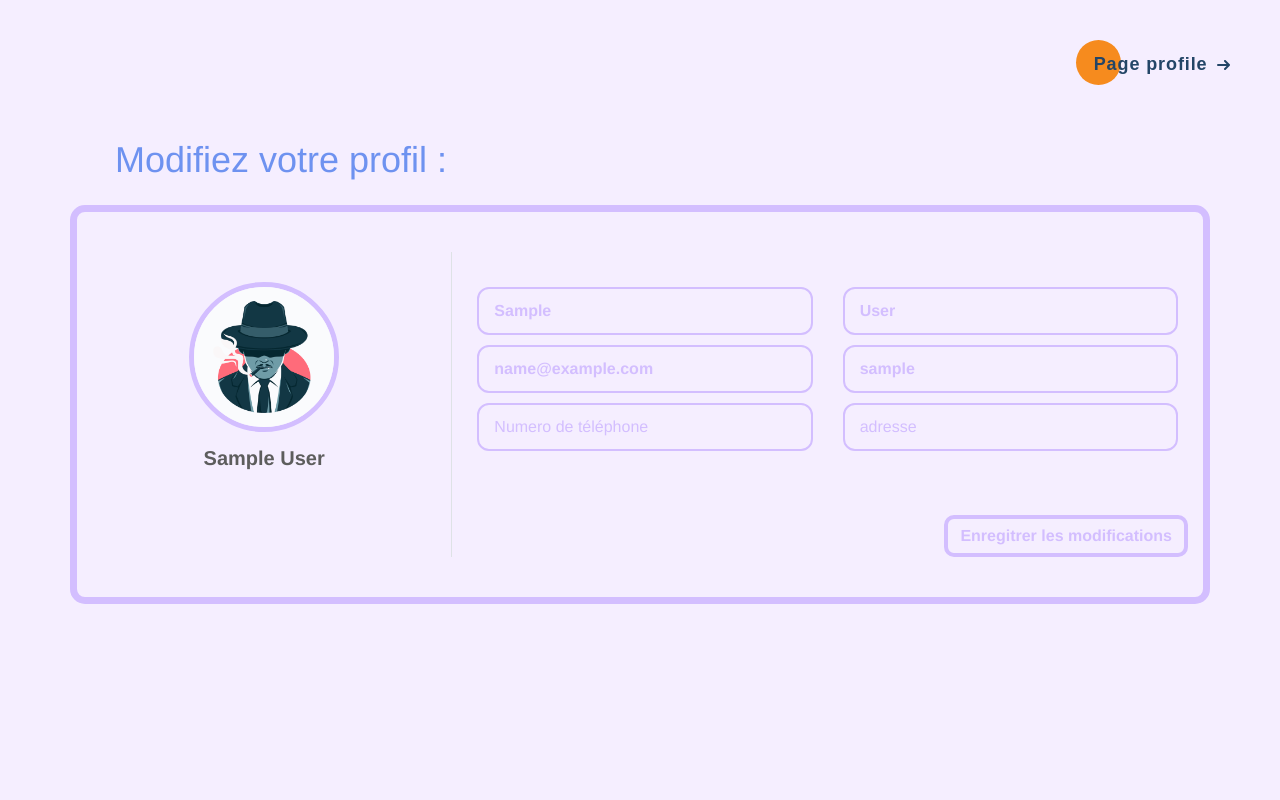
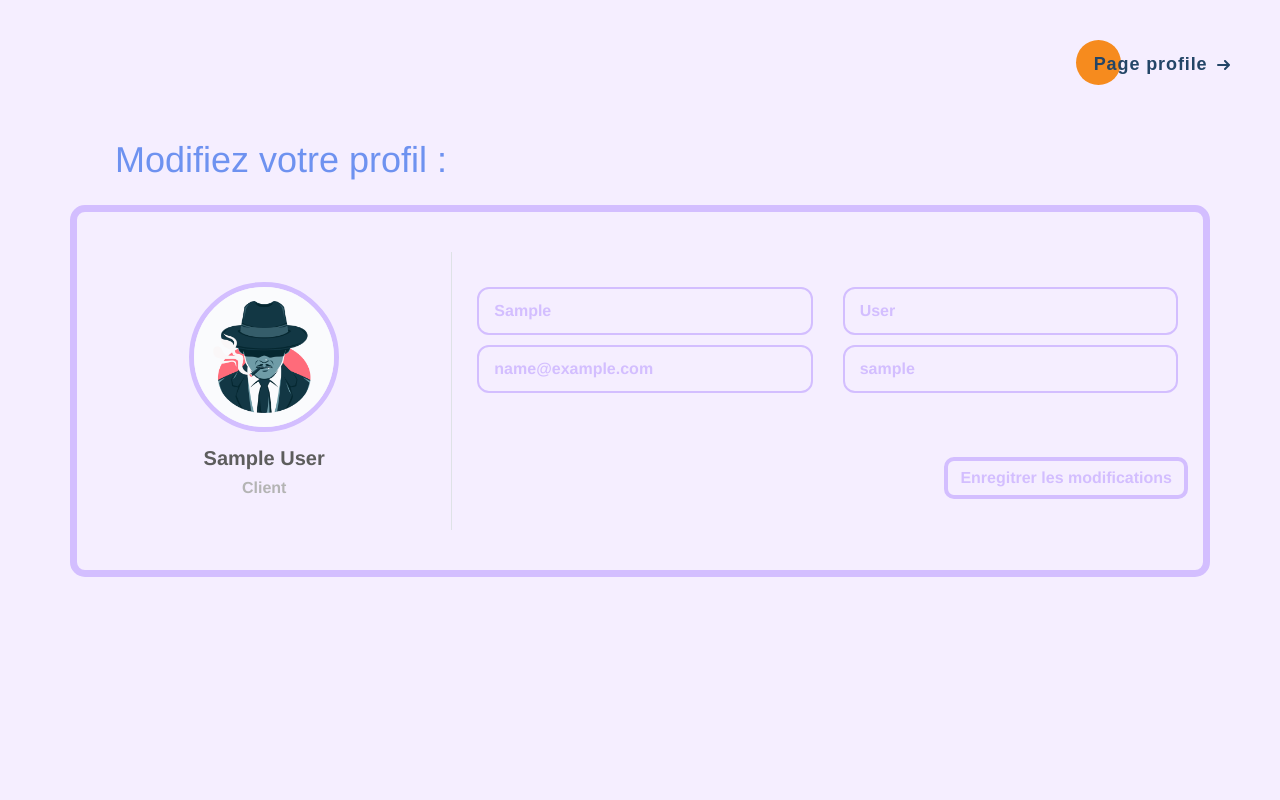
Before and after one commit to kanemamine/projet1_kanem_amine, a PHP site: page /editProfil.php in a window 1280 px wide. Run offline with PHP 8.4, Linux system fonts and the light colour scheme; the visitor is signed in with stand-in values (Sample User, id 1); tables that the repository leaves empty or names only in its code hold one stand-in row (values such as "Sample post"); data that the repository does not hold is empty; some libraries are stand-ins or nearby versions.

Commit message:
Réparation de la fonction de modification du profil

```diff
--- a/files/editProfil.php
+++ b/files/editProfil.php
@@ -45,9 +45,9 @@ $actual_page = 'editProfil.php';
                             echo '<span class="name font-weight-bold">' . $userInfo[0]['fname'] . ' ' . $userInfo[0]['lname'] . '</span>
                                 <span class="text-black-50">';
 
-                                if($userInfo[0]['user_role'] == 1) {
+                                if($userInfo[0]['role_id'] == 1) {
                                     echo '<span class="poste text-black-50">' . "Client". '</span>';
-                                }else if($userInfo[0]['user_role'] == 2){
+                                }else if($userInfo[0]['role_id'] == 2){
                                     echo '<span class="poste text-black-50">' . "Administrateur" . '</span>';
                                     };
                                 echo '</span></div>';
@@ -55,12 +55,6 @@ $actual_page = 'editProfil.php';
                     </div>
                     <div class="col-md-8">
                         <div class="p-3 py-5">
-                            <!-- <div class="d-flex justify-content-between align-items-center mb-3">
-                                <div class="d-flex flex-row align-items-center back"><i class="fa fa-long-arrow-left mr-1 mb-1"></i>
-                                    <a href="profil.php" class="link-dark"><h6> Retour au profil</h6></a>
-                                </div>
-                                <h6 class="text-right">Edit Profile</h6>
-                            </div> -->
 
                             <form action="verifProfil.php" method="POST" enctype="multipart/form-data">
                                 <div class="row mt-2">
@@ -69,12 +63,8 @@ $actual_page = 'editProfil.php';
                                                 <div class="col-md-6"><input type="text" name="lname" placeholder="Nom" value="' . $userInfo[0]['lname'] . '"></div>
                                             </div>
                                             <div class="row mt-3">
-                                                <div class="col-md-6"><input type="email" name="email" placeholder="Email" value="' . $userInfo[0]['email'] . '"></div>
+                                                <div class="col-md-6"><input type="email" name="email" placeholder="Email" value="' . $userInfo[0]['email'] . '" readonly></div>
                                                 <div class="col-md-6"><input type="text" name="user_name" placeholder="Nom d\'utilisateur" value="' . $userInfo[0]['user_name'] . '" readonly></div>
-                                            </div>
-                                            <div class="row mt-3">
-                                                <div class="col-md-6"><input type="text" name="phone" placeholder="Numero de téléphone" value="' . $userInfo[0]['phone'] . '"></div>
-                                                <div class="col-md-6"><input type="text" name="adresse" placeholder="adresse" value="' . $userInfo[0]['adresse'] . '"></div>
                                             </div>';
                                     ?>
                                 </div>
```
Also changed, not shown: files/verifProfil.php (+6 -6 lines).
